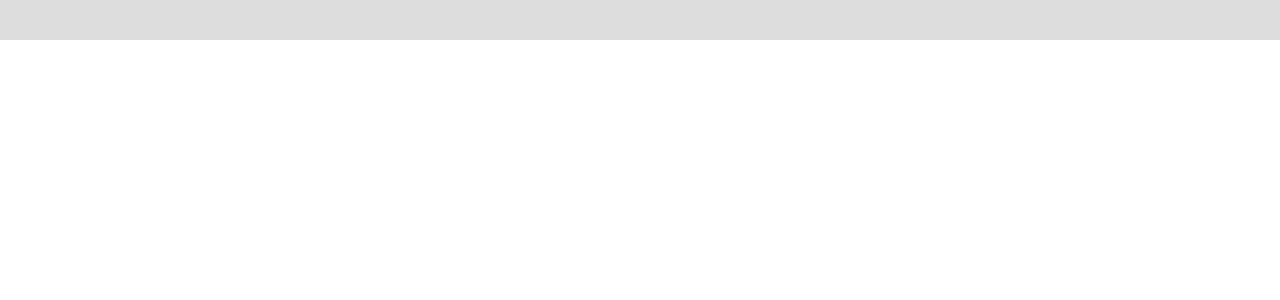
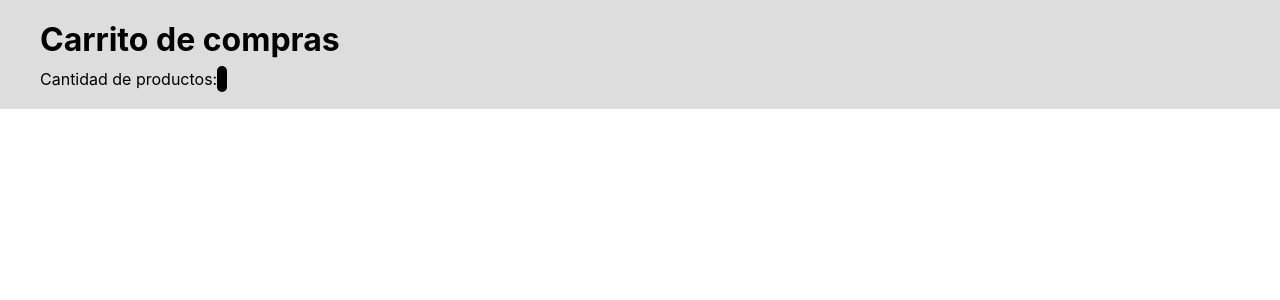
Before and after one commit to montvlein/DH-Frontend-3, a React (Create React App) app in the folder entregable-frontend-3-junio22/: page / in a window 1280 px wide. Shown: the top 300 px of the page. Built offline with nearby package versions, Linux system fonts and the light colour scheme.

Commit message:
se agrego tag h1, p y span. Se agrego contenido a los tags. El componente recibe un prop 'cantidad'

```diff
--- a/entregable-frontend-3-junio22/src/components/Cabecera.js
+++ b/entregable-frontend-3-junio22/src/components/Cabecera.js
@@ -8,11 +8,12 @@ import React from 'react'
 //    h1
 //    p > span     (el span mostrará la cantidad recibida por props)
 
-export default function Cabecera() {
+export default function Cabecera({ cantidad }) {
 
   return (
     <header>
-        {/* maquetar Cabecera aquí */}
+        <h1>Carrito de compras</h1>
+        <p>Cantidad de productos: <span>{ cantidad }</span></p>
     </header>
   )
 }
```
